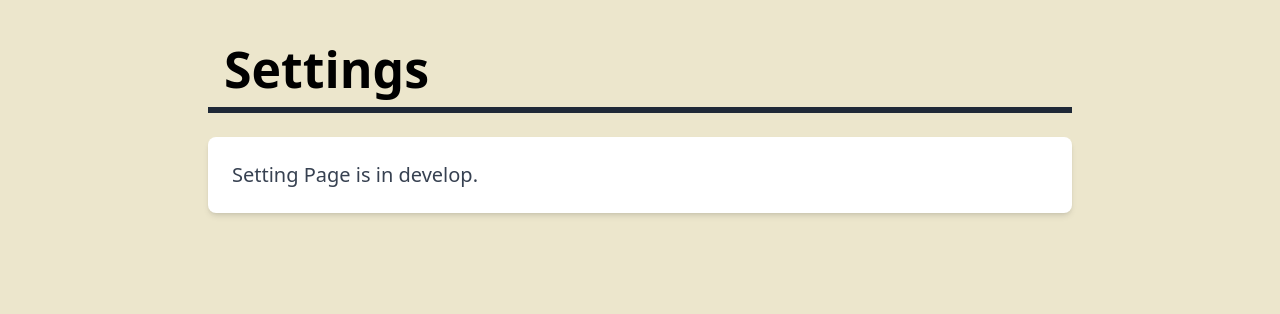
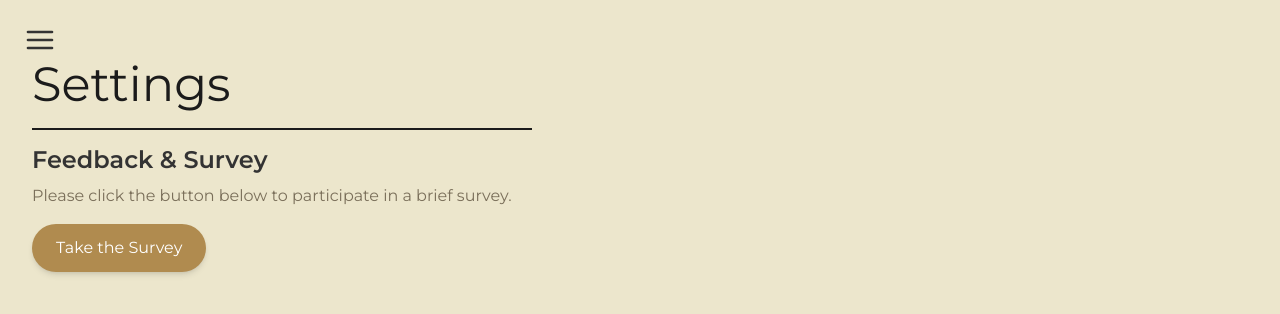
Before and after one commit to graduation-masterpiece/demo-repository, a React (Create React App) app: page /Settings in a window 1280 px wide. Shown: the top 314 px of the page. Built offline with nearby package versions, Linux system fonts and the light colour scheme.

Commit message:
feat: setting 페이지 설문조사 링크 추가

```diff
--- a/src/components/SettingsPage.js
+++ b/src/components/SettingsPage.js
@@ -1,42 +1,112 @@
+// src/components/SettingsPage.js
+
 import React, { useRef, useEffect } from "react";
 import Sidebar from "./Sidebar";
 import { useSidebar } from "../SidebarContext";
 
 const SettingsPage = () => {
-  const { isVisible: sidebarVisible } = useSidebar(); // 전역 사이드바 상태 사용
+  const { isVisible: sidebarVisible, toggleSidebar } = useSidebar();
   const contentRef = useRef(null);
 
-  // 사이드바 상태가 변경될 때 콘텐츠 조정
+  // 사이드바 상태에 따라 메인 콘텐츠 레이아웃 조정
   useEffect(() => {
     if (!contentRef.current) return;
 
     if (sidebarVisible) {
-      contentRef.current.style.marginLeft = '270px';
-      contentRef.current.style.width = 'calc(100% - 270px)';
+      contentRef.current.style.marginLeft = "270px";
+      contentRef.current.style.width = "calc(100% - 270px)";
     } else {
-      contentRef.current.style.marginLeft = '0';
-      contentRef.current.style.width = '100%';
+      contentRef.current.style.marginLeft = "0";
+      contentRef.current.style.width = "100%";
     }
   }, [sidebarVisible]);
 
   return (
-    <div className="w-screen h-screen bg-[#ECE6CC] overflow-hidden">
+    <div className="w-screen h-screen bg-[#ECE6CC] overflow-hidden font-['Montserrat'] relative">
+      {/* 사이드바 */}
       <Sidebar />
+
+      {/* 사이드바 토글 버튼 */}
+      <div className="absolute top-4 left-4 z-50">
+        {sidebarVisible ? (
+          <button
+            onClick={() => toggleSidebar()}
+            className="flex items-center justify-center w-8 h-8 rounded-full bg-[#444444] hover:bg-[#555555] transition-colors"
+            aria-label="Close sidebar"
+          >
+            <svg
+              xmlns="http://www.w3.org/2000/svg"
+              width="16"
+              height="16"
+              viewBox="0 0 24 24"
+              fill="none"
+              stroke="currentColor"
+              strokeWidth="2"
+              strokeLinecap="round"
+              strokeLinejoin="round"
+            >
+              <path d="m15 18-6-6 6-6" />
+            </svg>
+          </button>
+        ) : (
+          <button
+            onClick={() => toggleSidebar()}
+            className="w-12 h-12 flex items-center justify-center bg-transparent text-[#333333] hover:scale-110 transition-transform duration-200"
+            aria-label="Open sidebar"
+          >
+            <svg
+              xmlns="http://www.w3.org/2000/svg"
+              width="32"
+              height="32"
+              viewBox="0 0 24 24"
+              fill="none"
+              stroke="currentColor"
+              strokeWidth="2"
+              strokeLinecap="round"
+              strokeLinejoin="round"
+            >
+              <path d="M3 12h18" />
+              <path d="M3 6h18" />
+              <path d="M3 18h18" />
+            </svg>
+          </button>
+        )}
+      </div>
+
       <div
         ref={contentRef}
         className="transition-all duration-300 h-screen overflow-y-auto"
         style={{
-          marginLeft: sidebarVisible ? '270px' : '0',
-          width: sidebarVisible ? 'calc(100% - 270px)' : '100%'
+          marginLeft: sidebarVisible ? "270px" : "0",
+          width: sidebarVisible ? "calc(100% - 270px)" : "100%",
         }}
       >
-        <div className="flex flex-col max-w-4xl mx-auto px-4 py-8">
-          <p className="text-[50px] font-bold border-b-gray-800 border-b-[6px] px-4 mb-6">
-           Settings
-          </p>
-          <div className="bg-white p-6 rounded-lg shadow-md">
-            <p className="text-xl text-gray-700">Setting Page is in develop.</p>
-          </div>
+        <div className="flex flex-col items-start h-full max-w-7xl mx-auto px-8 py-12">
+          {/* 페이지 제목 */}
+          <h1 className="text-[48px] font-normal text-[#1B1B1B] text-left mb-6 relative">
+            Settings
+            <div className="w-[500px] h-[2px] bg-[#1B1B1B] absolute bottom-[-10px] left-0"></div>
+          </h1>
+
+          {/* Feedback & Survey 섹션 (하얀 박스 없이) */}
+          <section className="mb-8">
+            <h2 className="text-2xl font-semibold text-[#333333] mb-2">
+              Feedback & Survey
+            </h2>
+            <p className="text-[#7A6F5A] mb-4">
+              Please click the button below to participate in a brief survey.
+            </p>
+            <a
+              href="https://docs.google.com/forms/d/여기에_설문_ID_삽입"
+              target="_blank"
+              rel="noopener noreferrer"
+              className="inline-block px-6 py-3 bg-[#B08B4F] text-white rounded-full hover:bg-[#A7763A] transition-colors shadow-md"
+            >
+              Take the Survey
+            </a>
+          </section>
+
+          {/* 추가 설정 항목이 필요하면 여기에 바로 이어서 작성 */}
         </div>
       </div>
     </div>
```
